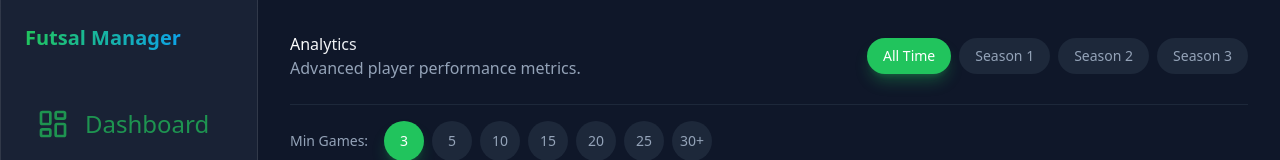
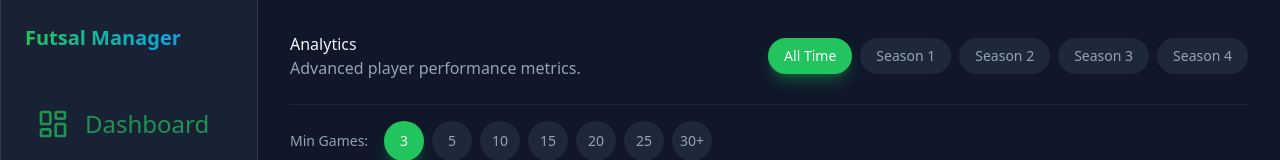
Before and after one commit to GoingGoingGone-goat/futsal-payment-manager, a Next.js app: page /analytics in a window 1280 px wide. Shown: the top 160 px of the page. Built offline with nearby package versions, Linux system fonts and the light colour scheme; no server answers; the database is empty.

Commit message:
feat: add season 4 support

```diff
--- a/src/app/actions.ts
+++ b/src/app/actions.ts
@@ -44,7 +44,7 @@ export async function createPayment(formData: FormData) {
     const playerId = formData.get('playerId') as string;
     const amount = parseFloat(formData.get('amount') as string);
     const date = formData.get('date') as string;
-    const season = (formData.get('season') as string) || 'Season 3';
+    const season = (formData.get('season') as string) || 'Season 4';
 
     await addPayment({ playerId, amount, date, season });
     revalidatePath('/');
@@ -55,7 +55,7 @@ export async function createGame(formData: FormData) {
     const opponent = formData.get('opponent') as string;
     const date = formData.get('date') as string;
     const score = formData.get('score') as string;
-    const season = (formData.get('season') as string) || 'Season 3';
+    const season = (formData.get('season') as string) || 'Season 4';
 
     // Cost logic: Defaults to 99, can be overridden if input exists and is valid
     // If user provides "totalCost", we divide by player count.
@@ -121,7 +121,7 @@ export async function createFee(formData: FormData) {
     const amount = parseFloat(formData.get('amount') as string);
     const description = formData.get('description') as string;
     const date = new Date().toISOString();
-    const season = (formData.get('season') as string) || 'Season 3';
+    const season = (formData.get('season') as string) || 'Season 4';
 
     await addFee({ playerId, amount, description, date, season });
     revalidatePath('/fees');
--- a/src/app/analytics/page.tsx
+++ b/src/app/analytics/page.tsx
@@ -134,6 +134,7 @@ export default async function AnalyticsPage({ searchParams }: { searchParams: Pr
                         <SeasonTab label="Season 1" value="Season 1" />
                         <SeasonTab label="Season 2" value="Season 2" />
                         <SeasonTab label="Season 3" value="Season 3" />
+                        <SeasonTab label="Season 4" value="Season 4" />
                     </div>
                 </div>
 
--- a/src/app/fees/page.tsx
+++ b/src/app/fees/page.tsx
@@ -48,6 +48,7 @@ export default async function FeesPage() {
                     <div>
                         <label htmlFor="season" className="block text-sm font-medium mb-1 text-muted">Season</label>
                         <select name="season" id="season" className="input bg-[hsl(var(--background))]">
+                            <option value="Season 4">Season 4</option>
                             <option value="Season 3">Season 3</option>
                             <option value="Season 2">Season 2</option>
                             <option value="Season 1">Season 1</option>
--- a/src/app/games/[id]/edit/page.tsx
+++ b/src/app/games/[id]/edit/page.tsx
@@ -40,6 +40,7 @@ export default async function EditGamePage({ params }: { params: Promise<{ id: s
                                 <Trophy size={16} /> Season
                             </label>
                             <select name="season" defaultValue={game.season} className="input w-full">
+                                <option value="Season 4">Season 4</option>
                                 <option value="Season 3">Season 3</option>
                                 <option value="Season 2">Season 2</option>
                                 <option value="Season 1">Season 1</option>
--- a/src/app/games/page.tsx
+++ b/src/app/games/page.tsx
@@ -30,7 +30,8 @@ export default async function GamesPage() {
                             <div className="grid grid-cols-2 gap-4">
                                 <div>
                                     <label className="block text-sm font-medium mb-1 text-muted">Season</label>
-                                    <select name="season" defaultValue="Season 3" className="input">
+                                    <select name="season" defaultValue="Season 4" className="input">
+                                        <option value="Season 4">Season 4</option>
                                         <option value="Season 3">Season 3</option>
                                         <option value="Season 2">Season 2</option>
                                         <option value="Season 1">Season 1</option>
@@ -114,7 +115,7 @@ export default async function GamesPage() {
                                             ${game.costPerPlayer.toFixed(2)}/player
                                         </span>
                                         <span className="bg-[hsl(var(--secondary)/0.2)] text-[hsl(var(--secondary))] text-xs px-2 py-0.5 rounded font-medium">
-                                            {game.season || 'Season 3'}
+                                            {game.season || 'Season 4'}
                                         </span>
                                     </div>
                                     <h3 className="text-xl font-bold flex items-center gap-3">
--- a/src/app/payments/page.tsx
+++ b/src/app/payments/page.tsx
@@ -44,7 +44,8 @@ export default async function PaymentsPage() {
 
                             <div>
                                 <label className="block text-sm font-medium mb-1 text-muted">Season</label>
-                                <select name="season" defaultValue="Season 3" className="input">
+                                <select name="season" defaultValue="Season 4" className="input">
+                                    <option value="Season 4">Season 4</option>
                                     <option value="Season 3">Season 3</option>
                                     <option value="Season 2">Season 2</option>
                                     <option value="Season 1">Season 1</option>
--- a/src/lib/storage.ts
+++ b/src/lib/storage.ts
@@ -209,7 +209,7 @@ export async function addGame(game: Omit<Game, 'id'>) {
         const newGame = {
             ...game,
             id,
-            season: game.season || 'Season 3'
+            season: game.season || 'Season 4'
         };
         data.games.push(newGame);
         await saveLocalData(data);
@@ -227,7 +227,7 @@ export async function addPayment(payment: Omit<Payment, 'id'>) {
         const newPayment = {
             ...payment,
             id,
-            season: payment.season || 'Season 3'
+            season: payment.season || 'Season 4'
         };
         data.payments.push(newPayment);
         await saveLocalData(data);
```
